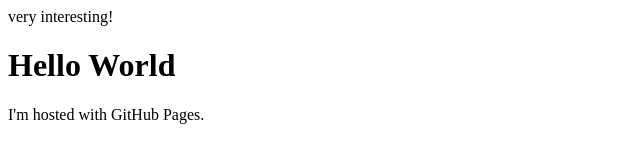
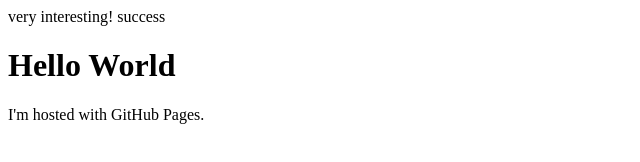
Before and after one commit to umaxup/friendly-disco.github.io, a plain HTML site: page index.html in a window 1280 px wide. Shown: the full height of the page, 0-640 px from the left. Drawn offline with Linux system fonts and the light colour scheme.

Commit message:
Update index.html

```diff
--- a/index.html
+++ b/index.html
@@ -1,7 +1,7 @@
 <!DOCTYPE html>
 <html>
 <body>
-very interesting!
+very interesting! success
 <h1>Hello World</h1>
 <p>I'm hosted with GitHub Pages.</p>
 </body>
```
